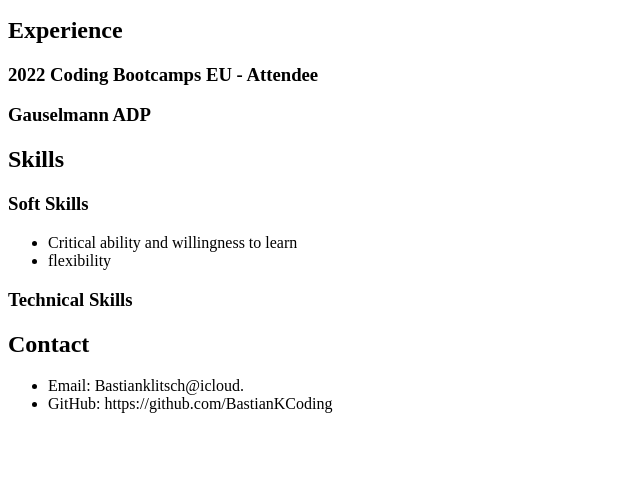
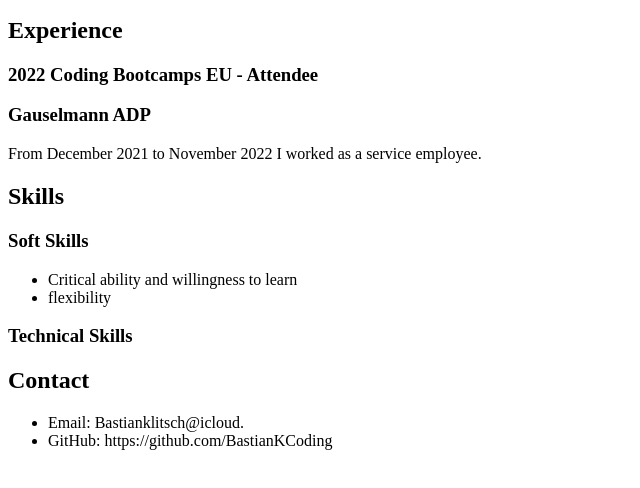
Before and after one commit to BastianKCoding/cv, a plain HTML site: page index.html in a window 1280 px wide. Shown: the part 110-598 px from the top of the page, without its empty margins (0-640 px from the left). Drawn offline with Linux system fonts and the light colour scheme.

Commit message:
added info Gauselmann

```diff
--- a/index.html
+++ b/index.html
@@ -23,6 +23,8 @@
           </section>
           <section>
             <h3>Gauselmann ADP</h3>
+            <p>From December 2021 to November
+              2022 I worked as a service employee.</p>
           </section>
         </article>
         <article>
```
